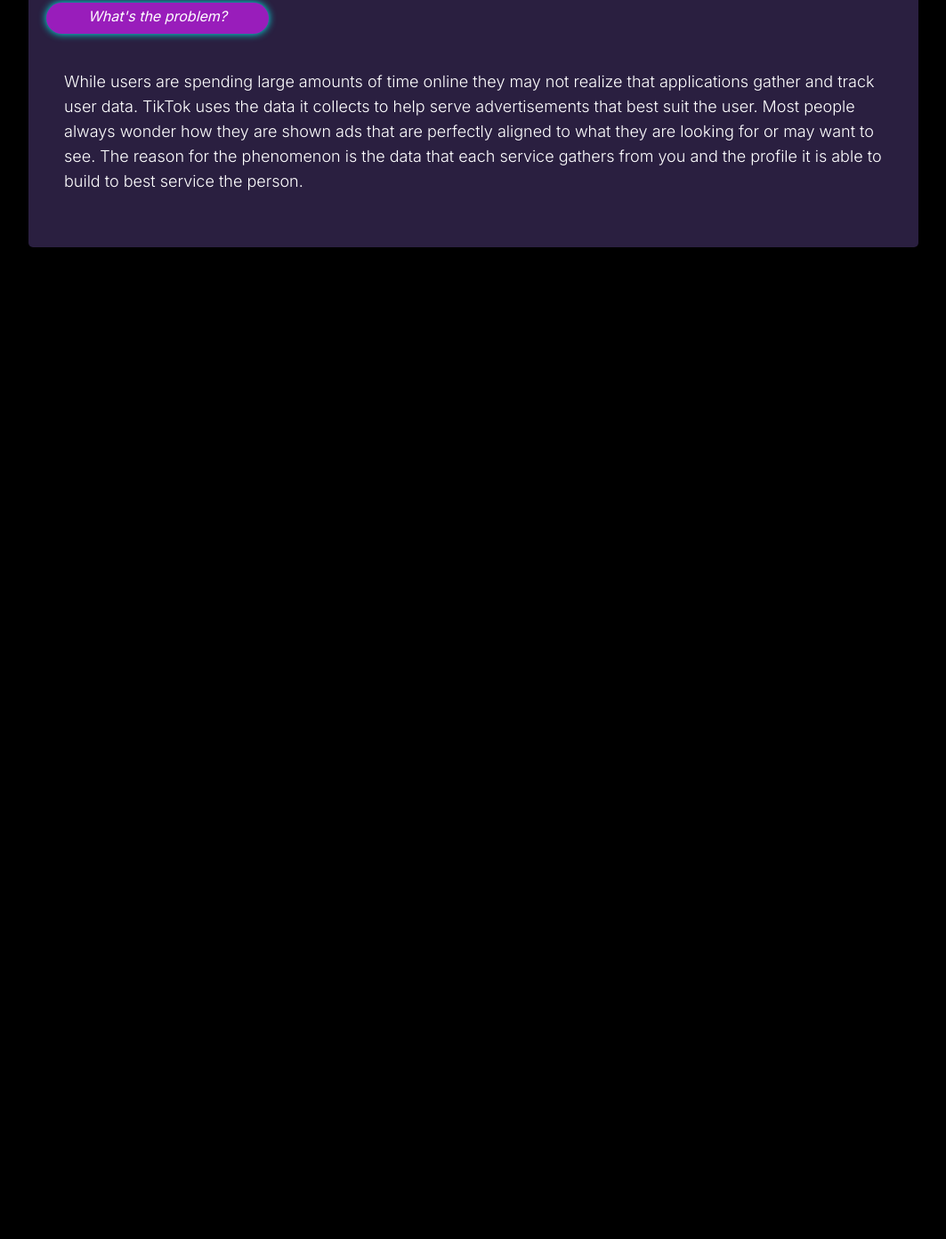
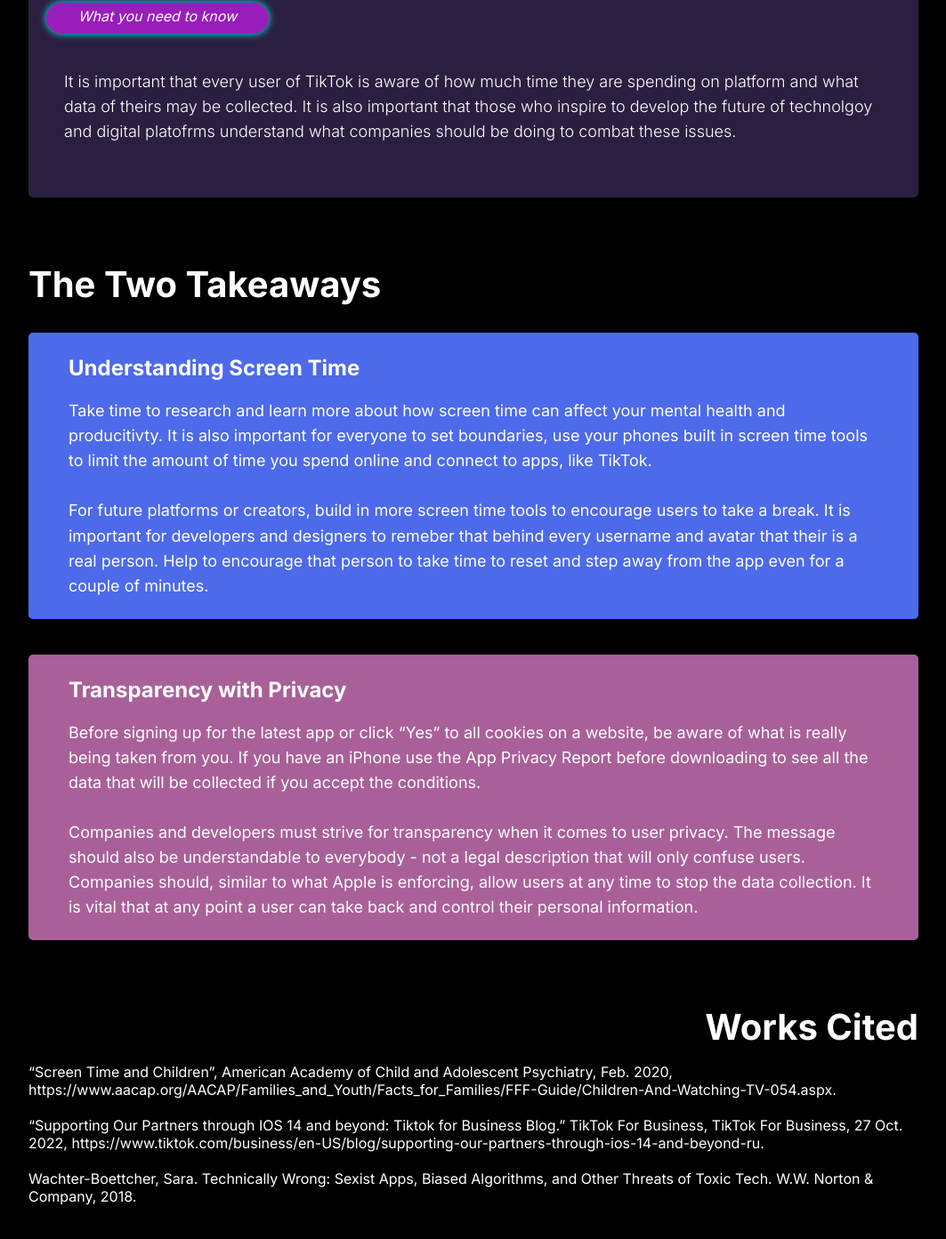
Before and after one commit to matt1208/tiktok, a plain HTML site: page solutions.html in a window 1280 px wide. Shown: the part 301-1694 px from the top of the page at 89% size, without its empty margins (108-1171 px from the left). Before the commit the page ends 800 px from the top, so only its background shows below. Drawn offline with Linux system fonts and the light colour scheme.

Commit message:
Solutions Work Cited and takeaways

```diff
--- a/solutions.html
+++ b/solutions.html
@@ -28,13 +28,59 @@
         <div id="main">
             <br>
             <div id="callout">
-                <p><i>What's the problem?</i></p>
+                <p><i>What you need to know</i></p>
             </div>
-            <p style="margin: 40px; color: white; font-weight: 200; line-height: 156%; font-size: 18px;">While users are spending large amounts of time online they may not realize that applications gather and track user data. TikTok uses the data it collects to help serve advertisements that best suit the user. Most people always wonder how they are shown ads that are perfectly aligned to what they are looking for or may want to see. The reason for the phenomenon is the data that each service gathers from you and the profile it is able to build to best service the person.</p>
+            <p style="margin: 40px; color: white; font-weight: 200; line-height: 156%; font-size: 18px;">It is important that every user of TikTok is aware of how much time they are spending on platform and what data of theirs may be collected. It is also important that those who inspire to develop the future of technolgoy and digital platofrms understand what companies should be doing to combat these issues.</p>
             <br>
         </div>
 
         <br><br>
+
+        <div id="takeaways">
+            <h2>The Two Takeaways</h2>
+        </div>
+
+            <br>
+
+            <div class="center">
+                <div id="historytext" style="background: #4C6AEA">
+                    <h2 style="margin-left: 40px; margin-top: 20px">Understanding Screen Time</h2>
+
+                    <p style="margin-left: 40px; margin-right: 40px;">
+                        Take time to research and learn more about how screen time can affect your mental health and producitivty. It is also important for everyone to set boundaries, use your phones built in screen time tools to limit the amount of time you spend online and connect to apps, like TikTok.
+                        <br><br>
+                        For future platforms or creators, build in more screen time tools to encourage users to take a break. It is important for developers and designers to remeber that behind every username and avatar that their is a real person. Help to encourage that person to take time to reset and step away from the app even for a couple of minutes.
+                    </p>
+                </div>
+            </div>
+
+        <br><br>
+
+        <div class="center">
+            <div id="historytext" style="background: #A96099">
+                <h2 style="margin-left: 40px; margin-top: 20px">Transparency with Privacy</h2>
+
+                <p style="margin-left: 40px; margin-right: 40px;">
+                    Before signing up for the latest app or click “Yes” to all cookies on a website, be aware of what is really being taken from you. If you have an iPhone use the App Privacy Report before downloading to see all the data that will be collected if you accept the conditions.
+                    <br><br>
+                    Companies and developers must strive for transparency when it comes to user privacy. The message should also be understandable to everybody - not a legal description that will only confuse users. Companies should, similar to what Apple is enforcing, allow users at any time to stop the data collection. It is vital that at any point a user can take back and control their personal information.
+                </p>
+            </div>
+        </div>
+
+        <br><br>
+
+        <div id="takeaways">
+            <h2 style="text-align: right;">Works Cited</h2>
+            <p style="text-align: left;">
+                “Screen Time and Children”, American Academy of Child and Adolescent Psychiatry, Feb. 2020, https://www.aacap.org/AACAP/Families_and_Youth/Facts_for_Families/FFF-Guide/Children-And-Watching-TV-054.aspx.
+                <br><br>
+                “Supporting Our Partners through IOS 14 and beyond: Tiktok for Business Blog.” TikTok For Business, TikTok For Business, 27 Oct. 2022, https://www.tiktok.com/business/en-US/blog/supporting-our-partners-through-ios-14-and-beyond-ru.
+                <br><br>
+                Wachter-Boettcher, Sara. Technically Wrong: Sexist Apps, Biased Algorithms, and Other Threats of Toxic Tech. W.W. Norton & Company, 2018.
+
+            </p>
+        </div>
 
         <br><br>
 
--- a/style.css
+++ b/style.css
@@ -313,3 +313,13 @@ body {
     font-size: 40px;
     margin-block-end: 10px;
 }
+
+/* Solutions */
+#takeaways {
+    color: white;
+}
+
+#takeaways h2 {
+    font-size: 40px;
+    margin-block-end: 10px;
+}
```
